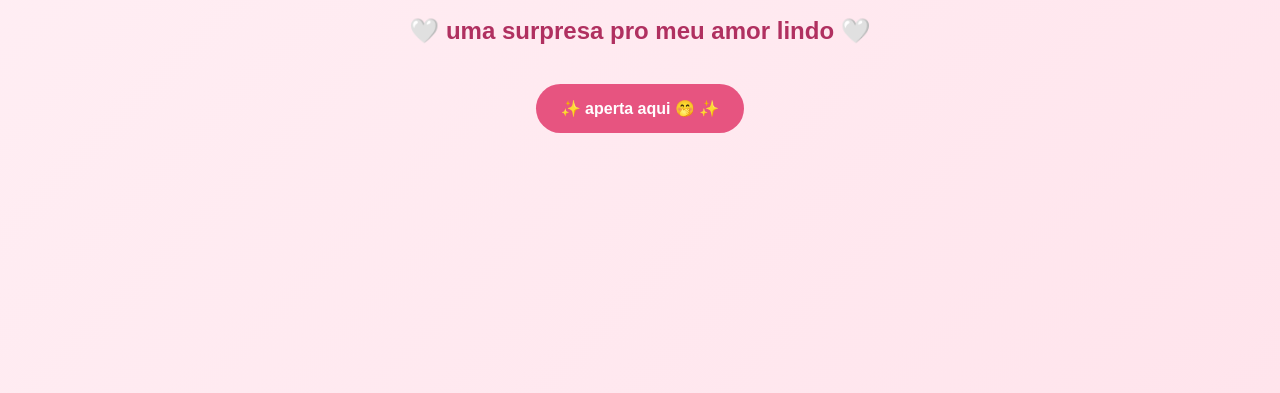
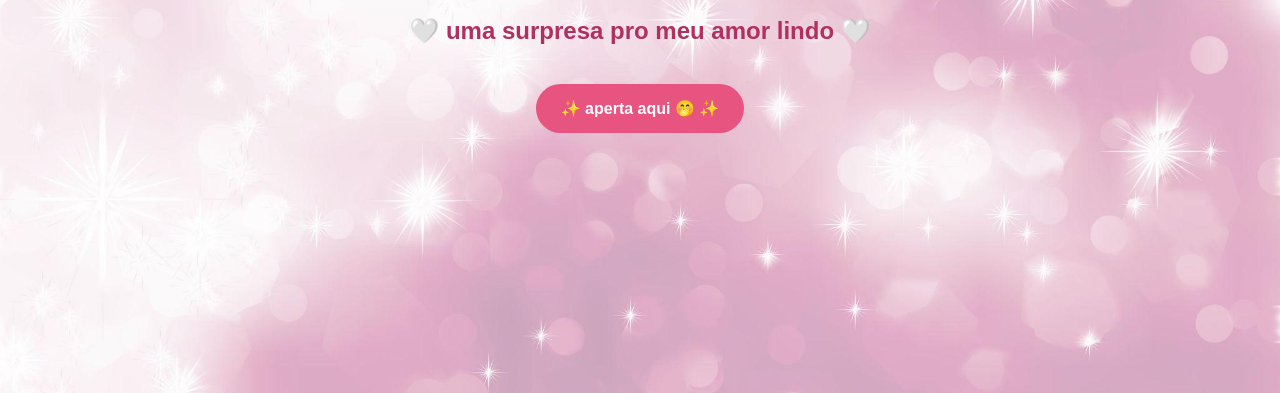
Before and after one commit to lindoleonardo/surpresapravoce, a plain HTML site: page index.html in a window 1280 px wide. Shown: the part 407-800 px from the top of the page. Drawn offline with Linux system fonts and the light colour scheme.

Commit message:
Change background from gradient to image

```diff
--- a/index.html
+++ b/index.html
@@ -15,7 +15,7 @@
             align-items: center;
             text-align: center;
             font-family: Arial, sans-serif;
-            background: linear-gradient(135deg, #fff0f5, #ffe4ec);
+            background: url("gifbrilho.jpg") center center / cover no-repeat fixed;;
             color: #b03060;
         }
 
```
